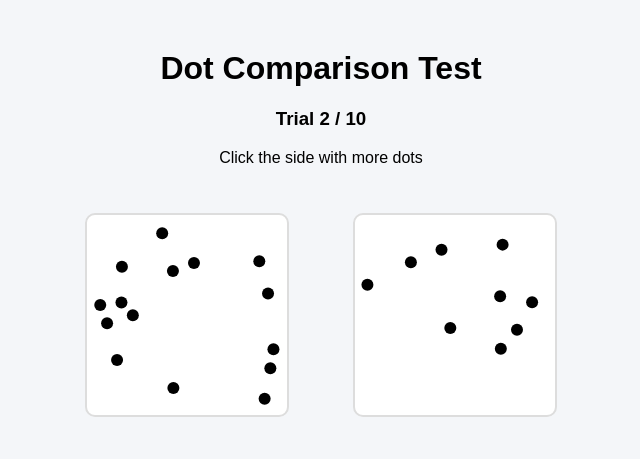
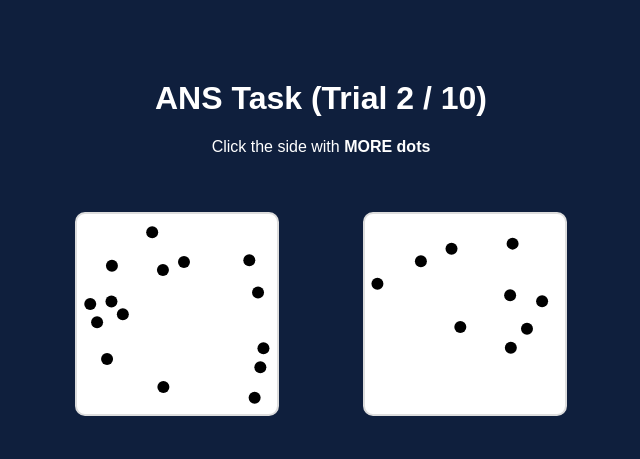
Before and after one commit to Fbn1234567/dyscalculia, a Flask app: page /ans_trial in a window 1280 px wide. Shown: the top 459 px of the page, without its empty margins (319-959 px from the left). Run offline with Flask 3, Linux system fonts and the light colour scheme; the visitor is signed in with stand-in values (Sample User, id 1); parts of the project's set-up code (start-up, migrations or seed data) failed here and were passed over; some libraries are stand-ins or nearby versions.

Commit message:
add test

```diff
--- a/templates/ans_test.html
+++ b/templates/ans_test.html
@@ -2,29 +2,31 @@
 <html>
 
 <head>
+
     <title>ANS Dot Comparison Test</title>
 
     <style>
         body {
             font-family: Arial;
             text-align: center;
-            background: #f4f6f9;
+            background: #0f1f3d;
+            color: white;
         }
 
         .container {
-            margin-top: 50px;
+            margin-top: 80px;
         }
 
         .canvas-box {
             display: inline-block;
-            margin: 30px;
+            margin: 40px;
             cursor: pointer;
         }
 
         canvas {
-            background: white;
+            background: #ffffff;
+            border-radius: 10px;
             border: 2px solid #ddd;
-            border-radius: 10px;
         }
     </style>
 
@@ -41,10 +43,13 @@
 
 }
 
+
         function drawDots(canvasId, count) {
 
             let canvas = document.getElementById(canvasId);
             let ctx = canvas.getContext("2d");
+
+            ctx.clearRect(0, 0, canvas.width, canvas.height);
 
             for (let i = 0; i < count; i++) {
 
@@ -59,6 +64,7 @@
             }
 
         }
+
 
         function choose(side) {
 
@@ -80,11 +86,9 @@
 
     <div class="container">
 
-        <h1>Dot Comparison Test</h1>
+        <h1>ANS Task (Trial {{trial}} / 10)</h1>
 
-        <h3>Trial {{trial}} / 10</h3>
-
-        <p>Click the side with more dots</p>
+        <p>Click the side with <b>MORE dots</b></p>
 
         <form id="form" method="POST" action="/submit_ans">
 
```
